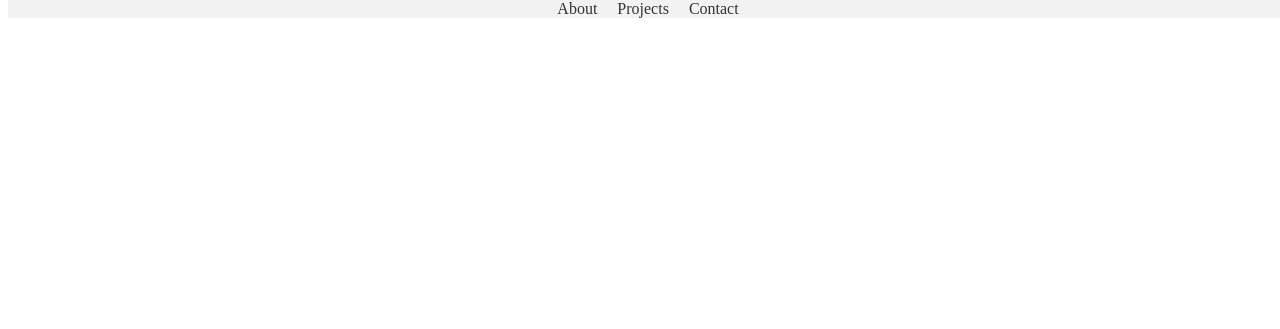
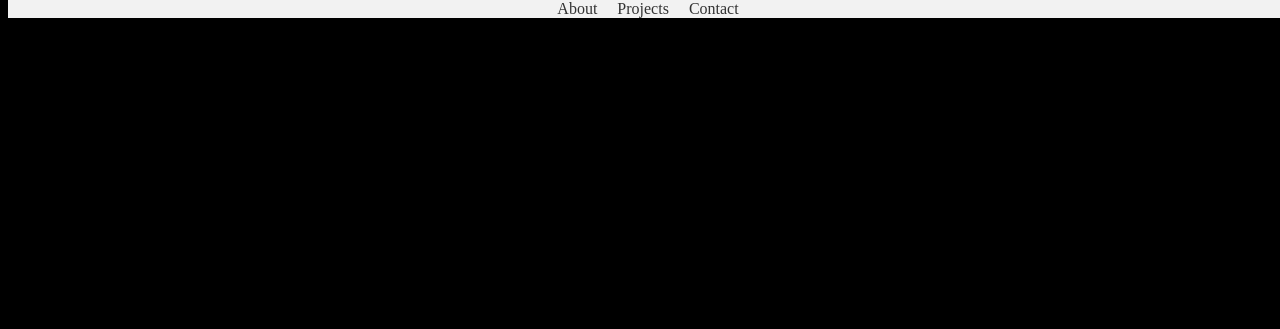
Before and after one commit to Konger6/CS-Portfolio--Sophie-Konger, a website: page index.html in a window 1280 px wide. Shown: the top 329 px of the page. Drawn offline with nearby package versions, Linux system fonts and the light colour scheme.

```diff
--- a/index.html
+++ b/index.html
@@ -1,6 +1,8 @@
 <!DOCTYPE html>
 <html>
 <head>
+    <script src="https://cdn.jsdelivr.net/npm/three@0.132.2/build/three.min.js"></script>
+    <script src="path/to/three.min.js"></script>
     <title>CS Portfolio</title>
     <link rel="stylesheet" href="styles.css">
 </head>
@@ -40,6 +42,9 @@
         </div>
     </div>
 
-    <script src="script.js"></script>
+    <div class="canvas-container">
+        <script src="script.js"></script>
+    </div>
+
 </body>
 </html>
--- /dev/null
+++ b/package.json
@@ -0,0 +1,5 @@
+{
+  "dependencies": {
+    "three": "^0.153.0"
+  }
+}
--- a/script.js
+++ b/script.js
@@ -1,10 +1,41 @@
 // Smooth scrolling when clicking on links
 document.querySelectorAll('a[href^="#"]').forEach(anchor => {
     anchor.addEventListener('click', function (e) {
-        e.preventDefault();
+      e.preventDefault();
 
-        document.querySelector(this.getAttribute('href')).scrollIntoView({
-            behavior: 'smooth'
-        });
+      document.querySelector(this.getAttribute('href')).scrollIntoView({
+        behavior: 'smooth'
+      });
     });
-});
+  });
+
+  window.addEventListener('DOMContentLoaded', () => {
+    // Initialize Three.js
+    const scene = new THREE.Scene();
+    const camera = new THREE.PerspectiveCamera(75, window.innerWidth / window.innerHeight, 0.1, 1000);
+    const renderer = new THREE.WebGLRenderer();
+    renderer.setSize(window.innerWidth, window.innerHeight);
+    document.querySelector('.canvas-container').appendChild(renderer.domElement);
+
+    // Create Cityscape Geometry
+    const geometry = new THREE.BoxGeometry(1, 1, 1); // Adjust size as needed
+
+    // Create Cityscape Material
+    const material = new THREE.MeshBasicMaterial({ color: 0x00ff00 }); // Adjust color as needed
+
+    // Create Cityscape Mesh
+    const cityScape = new THREE.Mesh(geometry, material);
+    scene.add(cityScape);
+
+    // Set Camera Position
+    camera.position.z = 5;
+
+    // Render Loop
+    function animate() {
+      requestAnimationFrame(animate);
+      cityScape.rotation.x += 0.01;
+      cityScape.rotation.y += 0.01;
+      renderer.render(scene, camera);
+    }
+    animate();
+  });
--- a/styles.css
+++ b/styles.css
@@ -32,3 +32,13 @@
     font-size: 24px;
     color: #333;
   }
+
+  /* Style the canvas container */
+.canvas-container {
+  position: fixed;
+  top: 0;
+  left: 0;
+  width: 100%;
+  height: 100%;
+  z-index: -1;
+}
```
Also changed, not shown: 1 other file.
